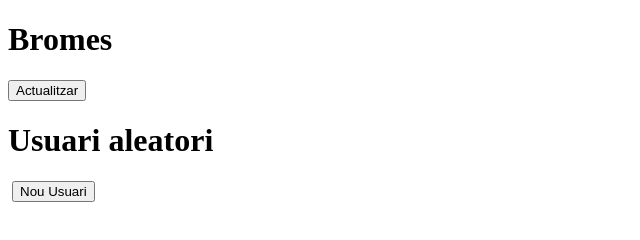
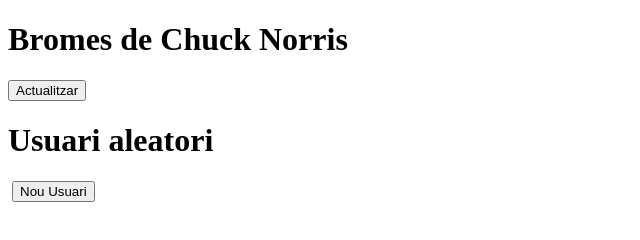
Before and after one commit to a26janjortir-web/randomUser, a plain HTML site: page index.html in a window 1280 px wide. Shown: the whole page, without its empty margins (0-640 px from the left). Drawn offline with Linux system fonts and the light colour scheme.

Commit message:
broma ha tornat com eestava abans

```diff
--- a/index.html
+++ b/index.html
@@ -11,7 +11,7 @@
 
 
 
-    <h1>Bromes </h1>
+    <h1>Bromes de Chuck Norris</h1>
     <h3 id="broma"></h3>
     <button id="novaBroma">Actualitzar</button>
 
```
